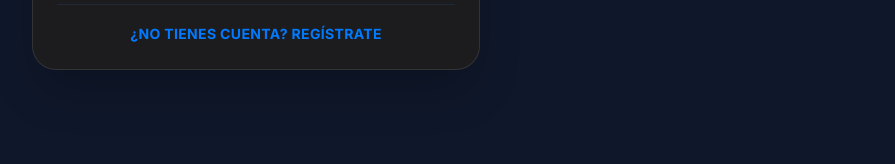
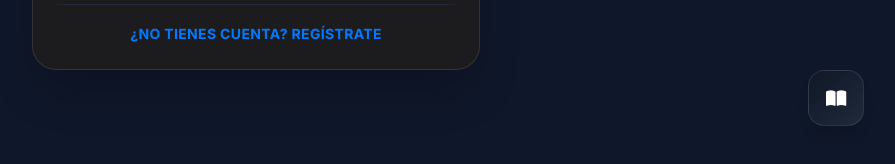
Before and after one commit to Nclexpass/NCLEX1.2, a plain HTML site: page public/index.html in a window 1280 px wide. Shown: the part 546-710 px from the top of the page, without its empty margins (384-1279 px from the left). Drawn offline with nearby package versions, Linux system fonts and the light colour scheme; no server answers.

Commit message:
Update index.html

```diff
--- a/public/index.html
+++ b/public/index.html
@@ -252,5 +252,6 @@
     <script src="js/30_common_student_errors.js"></script>
     <script src="js/31_search_service.js"></script>
     <script src="js/32_analytics_dashboard.js"></script>
+    <script src="js/premium_books_library.js"></script>
 </body>
 </html>
```
